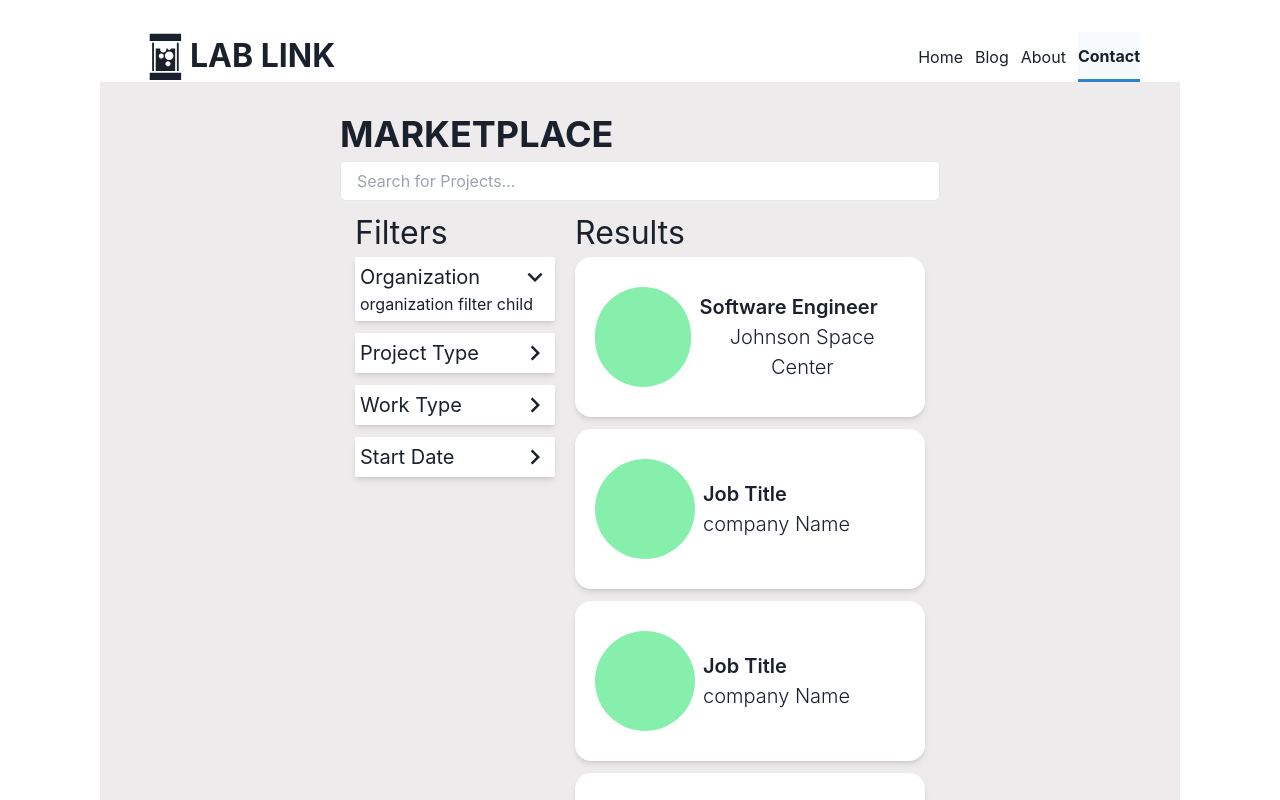
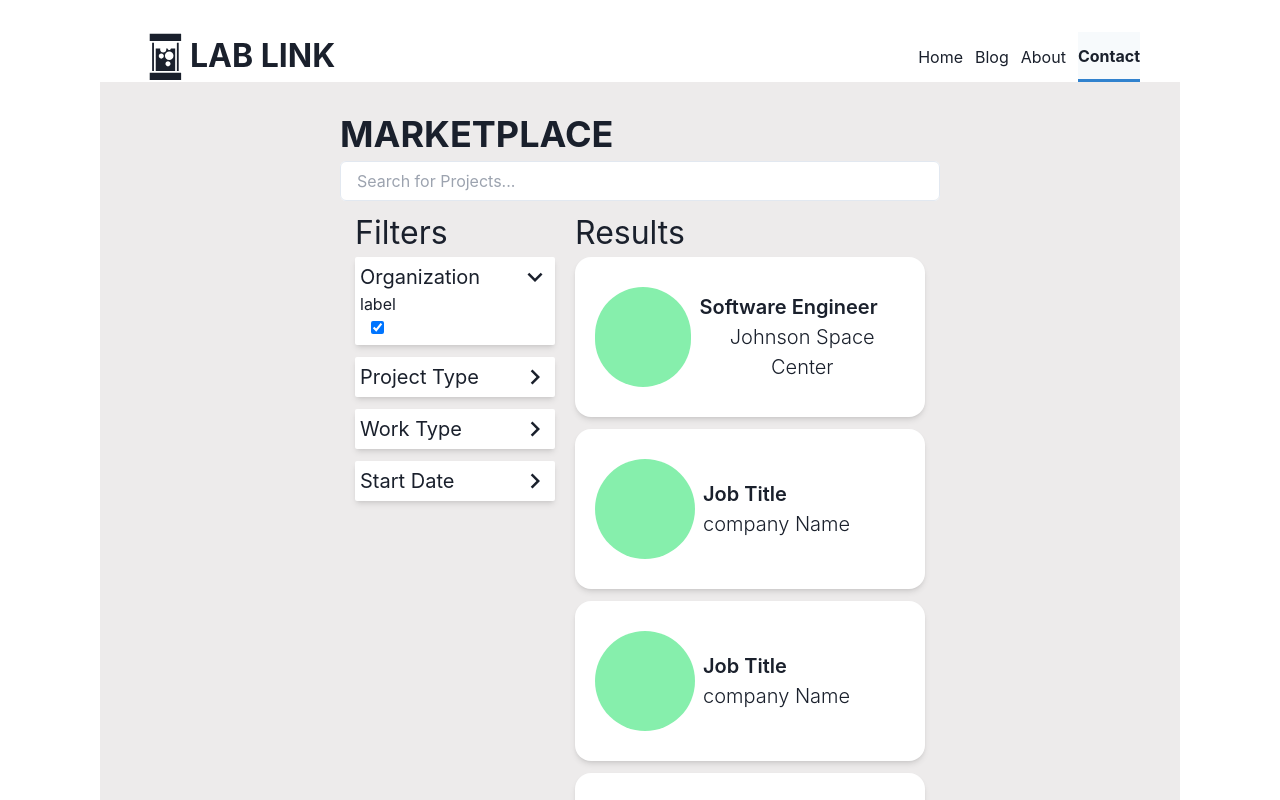
Before and after one commit to lab-link/lab-link-web-app, a React (Vite) app: page / in a window 1280 px wide. Both pictures are taken after a click on the element 535 px from the left and 277 px from the top of the page. Shown: the top 800 px of the page. Built offline with nearby package versions, Linux system fonts and the light colour scheme.

Commit message:
first checkbox created for the Organization label

```diff
--- a/src/pages/marketplace/components/organizationFilterChildComponent.jsx
+++ b/src/pages/marketplace/components/organizationFilterChildComponent.jsx
@@ -1,5 +1,42 @@
+import { useEffect, useState } from "react";
 
+export default function OrganizationFilterChildComponent() {
+  //todo: add checkbox.
+  const [selectedOrganizations, setSelectedOrganizations] = useState({});
 
-export default function OrganizationFilterChildComponent(){
-    return <div>organization filter child </div>
+  //TODO
+  useEffect( () => {
+    //TODO: fetch data from the api callback to set
+    //the available organizations to fetch and to filter out.
+    setSelectedOrganizations({ org1: false, org3: false, org2: false });
+  },[]);
+
+  const toggleSelectedOrganization = (organization) => {
+    const organizationBoolean = selectedOrganizations[organization];
+    setSelectedOrganizations({ organization: !organizationBoolean });
+  };
+
+  return (
+    <div className="flex flex-col">
+      {Object.entries(selectedOrganizations).forEach((key,value) => {
+        console.log(key);
+      })}
+      <Checkbox
+        label={"s"}
+        value={true}
+        onChange={() => {
+          toggleSelectedOrganization();
+        }}
+      />
+    </div>
+  );
 }
+
+function Checkbox({ label, value, onChange }) {
+  return (
+    <label>
+        <div>label</div>
+      <input type="checkbox" checked={value} onChange={onChange} />
+    </label>
+  );
+}
```
